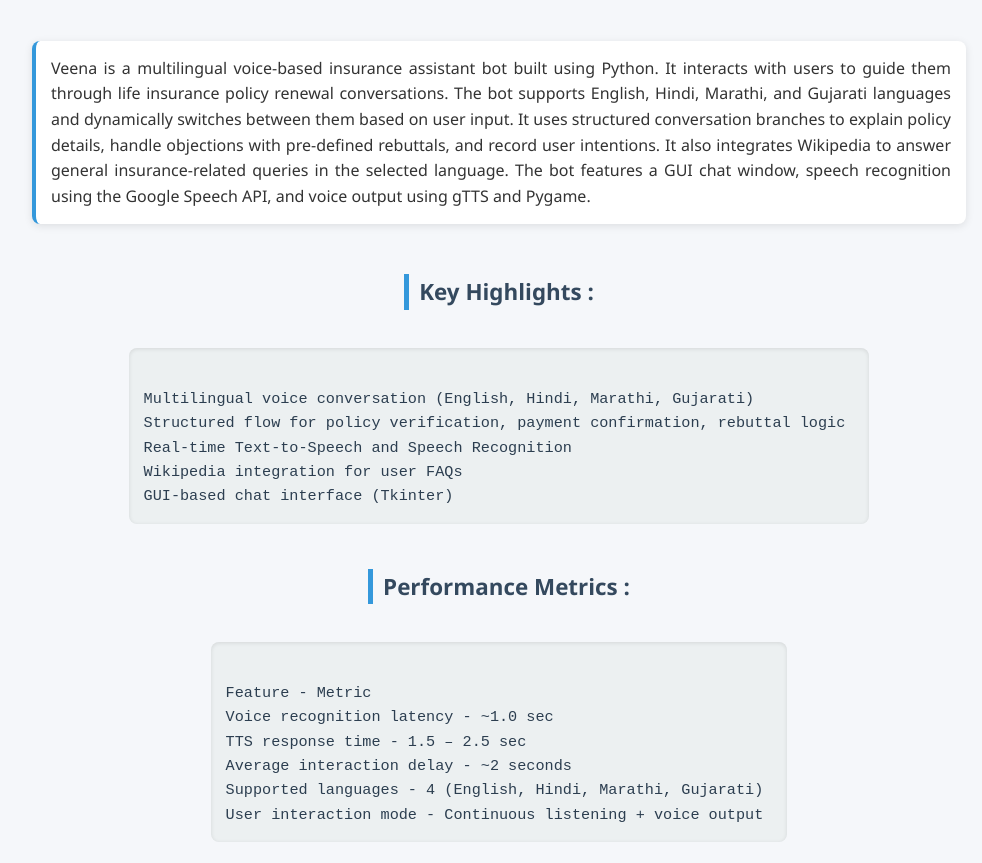
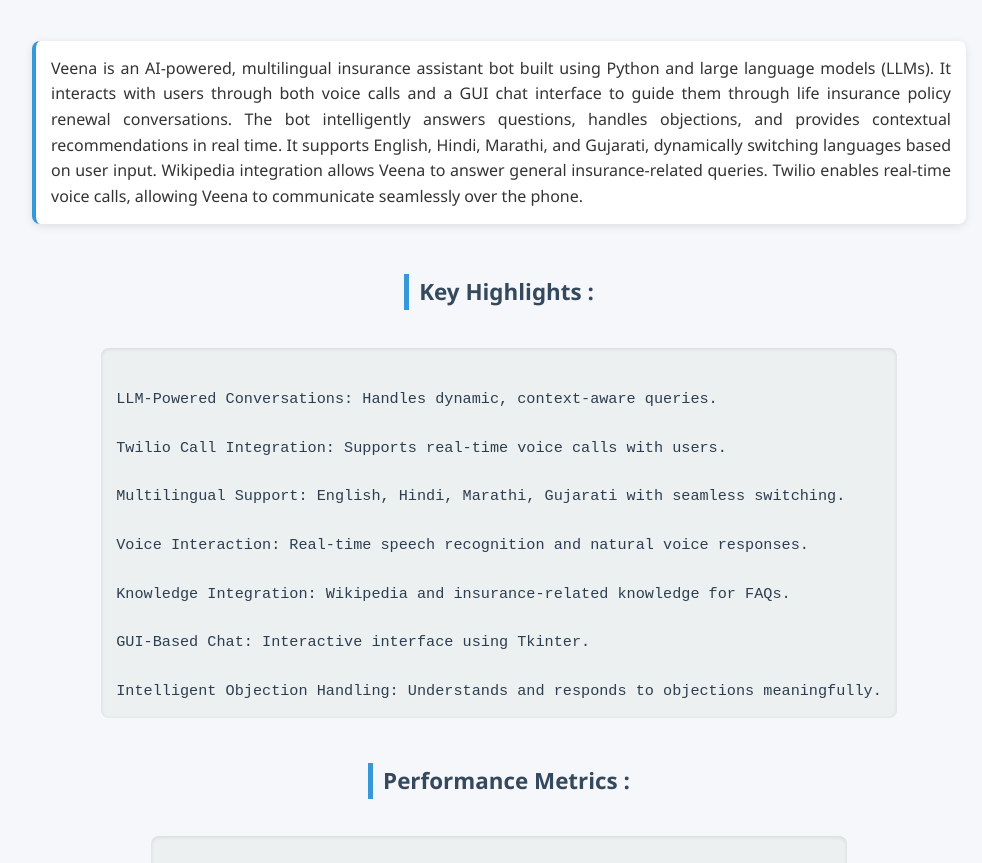
Before and after one commit to jyothi-k05/Ai-Voice-Bot, a plain HTML site: page index.html in a window 1280 px wide. Shown: the part 89-952 px from the top of the page, without its empty margins (141-1123 px from the left). Drawn offline with Linux system fonts and the light colour scheme.

Commit message:
Update index.html

```diff
--- a/index.html
+++ b/index.html
@@ -7,33 +7,46 @@
 <body>
 <h1>AI-DRIVEN VOICE ASSISTANT</h1>
 <p>
-Veena is a multilingual voice-based insurance assistant bot built using Python. It interacts
-with users to guide them through life insurance policy renewal conversations. The bot
-supports English, Hindi, Marathi, and Gujarati languages and dynamically switches between
-them based on user input. It uses structured conversation branches to explain policy details,
-handle objections with pre-defined rebuttals, and record user intentions.
-It also integrates Wikipedia to answer general insurance-related queries in the selected
-language. The bot features a GUI chat window, speech recognition using the Google Speech
-API, and voice output using gTTS and Pygame. </p>
+Veena is an AI-powered, multilingual insurance assistant bot built using Python and large language models (LLMs). It interacts with users through both voice calls and a GUI chat interface to guide them through life insurance policy renewal conversations. The bot intelligently answers questions, handles objections, and provides contextual recommendations in real time. It supports English, Hindi, Marathi, and Gujarati, dynamically switching languages based on user input. Wikipedia integration allows Veena to answer general insurance-related queries. Twilio enables real-time voice calls, allowing Veena to communicate seamlessly over the phone. </p>
 <h3>Key Highlights :</h3>
 <pre>
-Multilingual voice conversation (English, Hindi, Marathi, Gujarati)
-Structured flow for policy verification, payment confirmation, rebuttal logic
-Real-time Text-to-Speech and Speech Recognition
-Wikipedia integration for user FAQs
-GUI-based chat interface (Tkinter)</pre>
+LLM-Powered Conversations: Handles dynamic, context-aware queries.
+
+Twilio Call Integration: Supports real-time voice calls with users.
+
+Multilingual Support: English, Hindi, Marathi, Gujarati with seamless switching.
+
+Voice Interaction: Real-time speech recognition and natural voice responses.
+
+Knowledge Integration: Wikipedia and insurance-related knowledge for FAQs.
+
+GUI-Based Chat: Interactive interface using Tkinter.
+
+Intelligent Objection Handling: Understands and responds to objections meaningfully.</pre>
 <h3>Performance Metrics :</h3>
 <pre>
-Feature - Metric
-Voice recognition latency - ~1.0 sec
-TTS response time - 1.5 – 2.5 sec
-Average interaction delay - ~2 seconds
-Supported languages - 4 (English, Hindi, Marathi, Gujarati)
-User interaction mode - Continuous listening + voice output </pre>
+Feature	Metric
+Voice recognition latency	~1.0 sec
+LLM response generation	2 – 3 sec
+TTS response time	1.5 – 2.5 sec
+Average interaction delay	~2.5 sec
+Twilio call response latency	~2 – 3 sec
+Supported languages	4 (English, Hindi, Marathi, Gujarati)
+User interaction mode	Continuous listening + voice output + phone calls
+Context-aware response accuracy	High (dependent on input complexity) </pre>
 <h3>Tools & Technologies Used : </h3>
 <pre>
-Python, Tkinter, SpeechRecognition, gTTS, pygame, wikipedia, googletrans
-Tested on Python 3.8+ with real-time voice input and GUI feedback.<pre>
+Programming & GUI: Python, Tkinter
+
+Speech Recognition & TTS: SpeechRecognition, gTTS, pygame
+
+LLM & NLP: Hugging Face Transformers / OpenAI API (for LLM integration)
+
+Telephony & Voice Calls: Twilio API
+
+Knowledge Retrieval: Wikipedia API, googletrans
+
+Python Version: Tested on Python 3.8+ with real-time voice input, GUI, and phone calls<pre>
 <h3>Demo Video :</h3>
 <video width="600" controls autoplay loop muted>
   <source src="demovideo.mp4" type="video/mp4">
```
